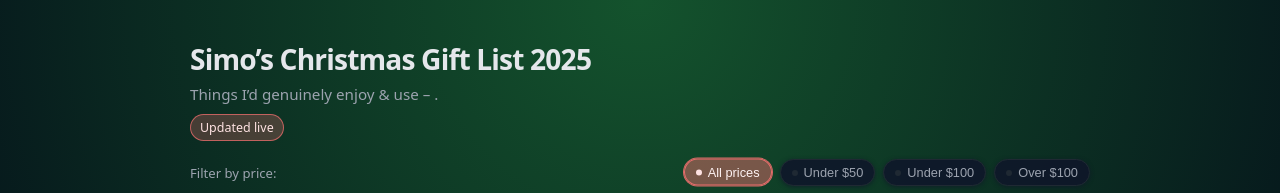
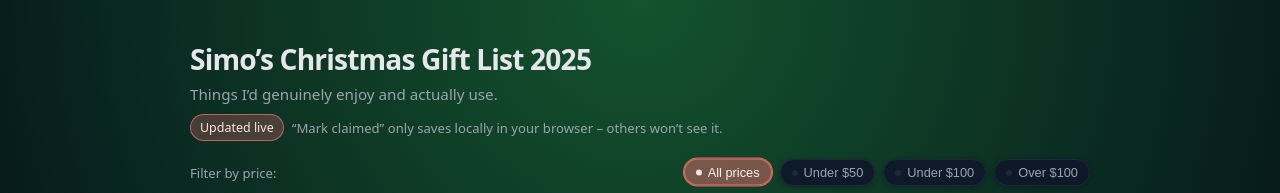
Before and after one commit to simoalb88/christmas-gift-list-2025, a plain HTML site: page index.html in a window 1280 px wide. Shown: the top 193 px of the page. Drawn offline with Linux system fonts and the light colour scheme.

Commit message:
Update index.html

```diff
--- a/index.html
+++ b/index.html
@@ -360,9 +360,10 @@
     <main class="shell">
       <header>
         <h1>Simo’s Christmas Gift List 2025</h1>
-        <p>Things I’d genuinely enjoy &amp; use – .</p>
+        <p>Things I’d genuinely enjoy and actually use.</p>
         <div class="subline">
           <span class="pill-soft">Updated live</span>
+          <span>“Mark claimed” only saves locally in your browser – others won’t see it.</span>
         </div>
       </header>
 
```
